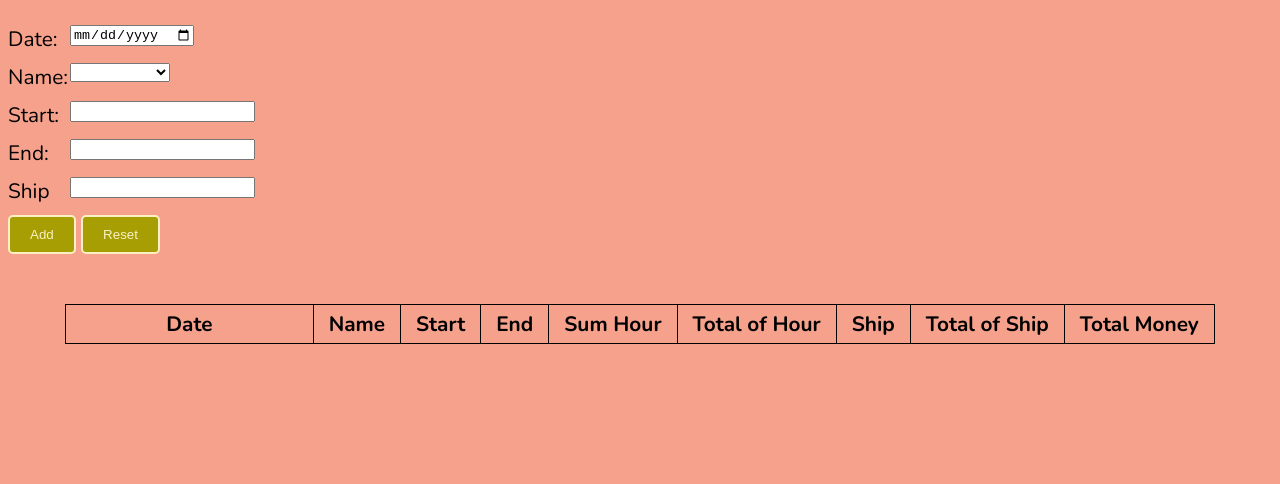
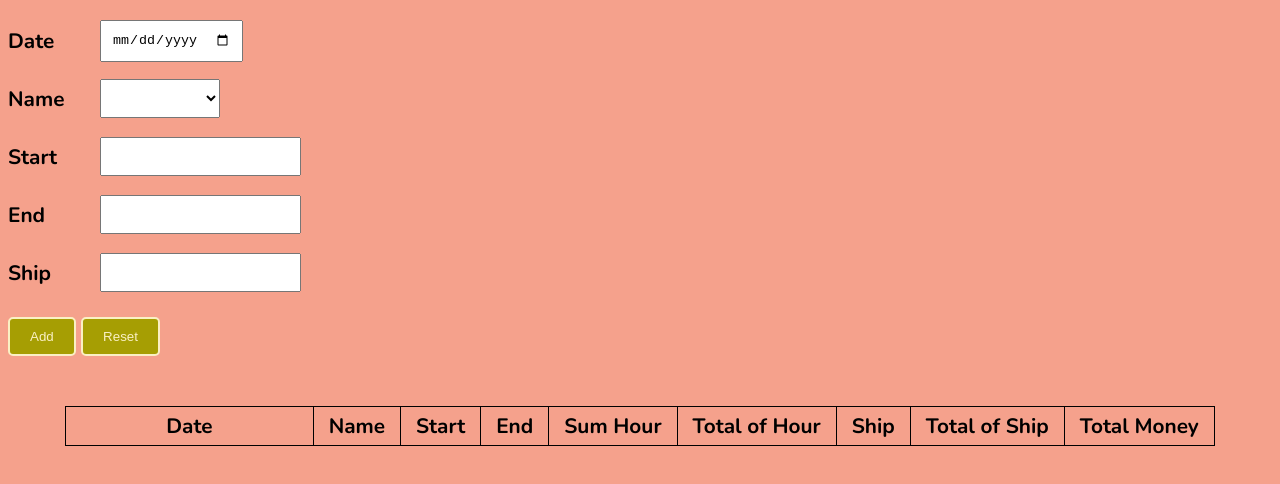
Before and after one commit to Notimemech/LearnJS, a website with bundled scripts: page SalaryProject/salary.html in a window 1280 px wide. Shown: the part 88-572 px from the top of the page. Built offline with nearby package versions, Linux system fonts and the light colour scheme.

Commit message:
styling css. Add id for Employee. Fix bug "when press 'add-button', webpage keep print datas that saved in localStorage whenever reload page"

```diff
--- a/SalaryProject/css/salary.css
+++ b/SalaryProject/css/salary.css
@@ -29,11 +29,15 @@ form {
 input,
 select {
   position: absolute;
-  left: 70px;
+  left: 100px;
+  padding: 10px;
 }
 
 .form-input {
-  margin: 10px 0px;
+  display: flex;
+  align-items: center;
+  margin: 30px 0px;
+  font-weight: bold;
 }
 
 .delete-button {
--- a/SalaryProject/salary.html
+++ b/SalaryProject/salary.html
@@ -10,10 +10,10 @@
     <h1>Salary Caculator</h1>
     <div>
       <div class="form-input">
-        Date: <input type="date" class="js-date-input" />
+        Date <input type="date" class="js-date-input" />
       </div>
       <div class="form-input">
-        Name:
+        Name
         <select name="EmpName" class="js-name-input">
           <option value=""></option>
           <option>Phương Linh</option>
@@ -24,10 +24,10 @@
         </select>
       </div>
       <div class="form-input">
-        Start: <input type="number" class="js-start-input" />
+        Start <input type="number" class="js-start-input" />
       </div>
       <div class="form-input">
-        End: <input type="number" class="js-end-input" />
+        End <input type="number" class="js-end-input" />
       </div>
       <div class="form-input">
         Ship
--- a/SalaryProject/script/employee.js
+++ b/SalaryProject/script/employee.js
@@ -2,16 +2,18 @@
 Employee class that have name, start, end, ship
 */
 export class Employee {
+  id;
   name;
   start;
   end;
   ship;
 
-  constructor(name, start, end, ship) {
+  constructor(name, start, end, ship, id) {
     this.name = name;
     this.start = start;
     this.end = end;
     this.ship = ship;
+    this.id = id;
   }
 
   getSumHour() {
--- a/SalaryProject/script/salary.js
+++ b/SalaryProject/script/salary.js
@@ -75,6 +75,18 @@ const printEmp = function () {
 
 //print out local input
 printEmp();
+employeeHTML = `
+    <tr>
+        <th class="date">Date</th>
+        <th class="name">Name</th>
+        <th>Start</th>
+        <th>End</th>
+        <th>Sum Hour</th>
+        <th>Total of Hour</th>
+        <th>Ship</th>
+        <th>Total of Ship</th>
+        <th>Total Money</th>
+      </tr>`;
 
 //on click event of submit button
 addButton.addEventListener("click", () => {
@@ -91,7 +103,8 @@ addButton.addEventListener("click", () => {
       nameInput.value,
       startInput.value,
       endInput.value,
-      shipInput.value
+      shipInput.value,
+      undefined
     );
 
     let today = new Date(dateInput.value);
@@ -99,6 +112,8 @@ addButton.addEventListener("click", () => {
     let empToday = new EmployeeToday(emp, today);
 
     EmployeeArray.push(empToday);
+    empToday.Employee.id = EmployeeArray.indexOf(empToday);
+    console.log(empToday.Employee);
     printEmp();
     employeeHTML = `
     <tr>
@@ -127,3 +142,7 @@ resetButton.addEventListener("click", () => {
   console.log(EmployeeArray);
   document.querySelector(".table").innerHTML = employeeHTML;
 });
+
+let deleteButton = document.querySelector(".js-delete-button");
+
+// deleteButton.addEventListener("click", () => {});
```
